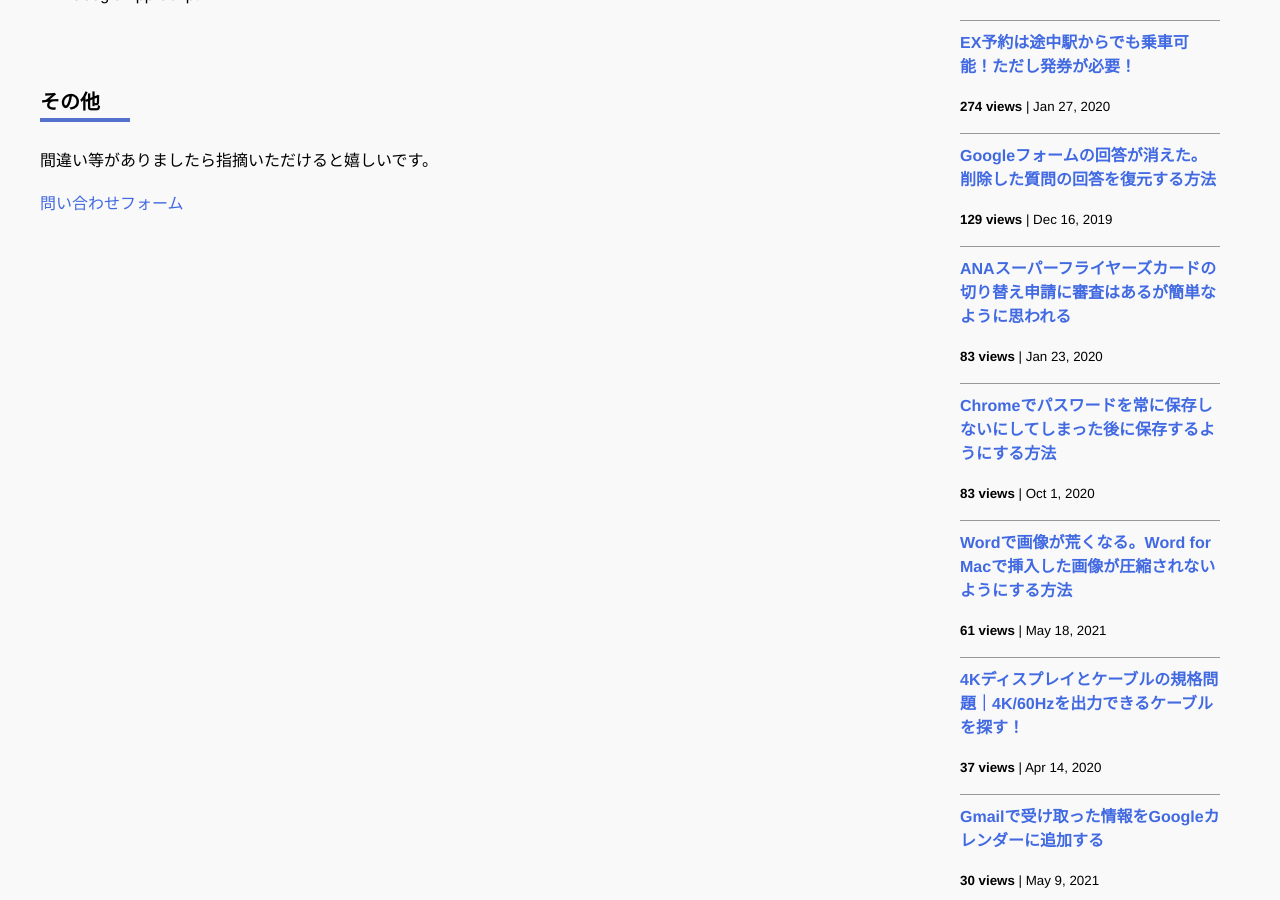
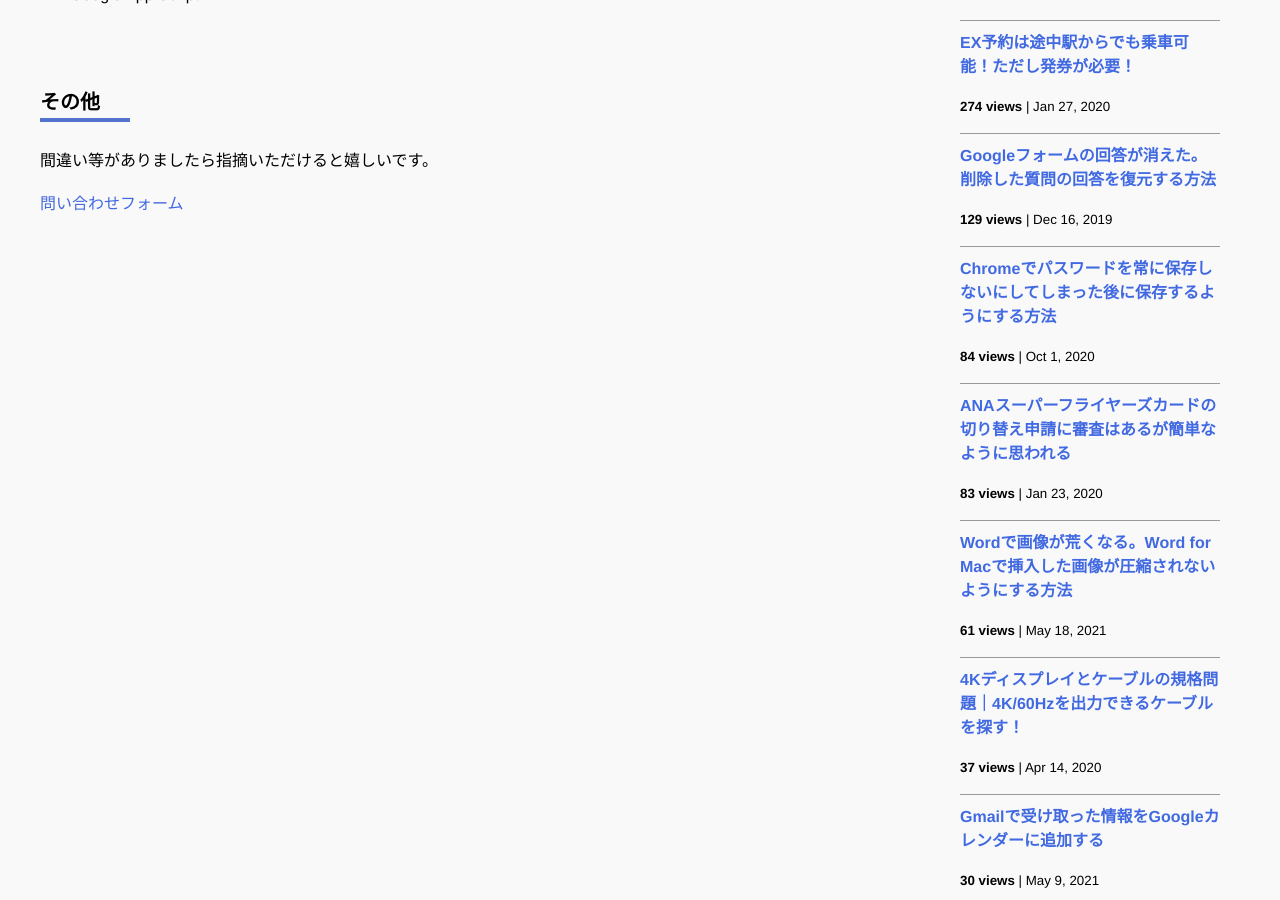
Before and after one commit to iwanaminami/shoyaiwaname, a Jekyll site: the page built from about.markdown, in a window 1280 px wide and 900 px high, scrolled down 854 px. Built offline with Jekyll 4.4.1, drawn with Linux system fonts in a browser that asks for light colours; nearby versions of some CDN libraries; comment, search, counter and statistics services are not loaded.

Commit message:
chore(ga): update _data/popularposts.yml 20251020-0752

```diff
--- a/_data/popularposts.yml
+++ b/_data/popularposts.yml
@@ -3,10 +3,10 @@ side:
     url: "/2020/01/27/ex-rideontheway.html"
   - view: 129
     url: "/2019/12/16/restore-googleform.html"
+  - view: 84
+    url: "/2020/10/01/googlepassword.html"
   - view: 83
     url: "/2020/01/23/sfc-judge.html"
-  - view: 83
-    url: "/2020/10/01/googlepassword.html"
   - view: 61
     url: "/2021/05/18/image-compression-word.html"
   - view: 37
```
